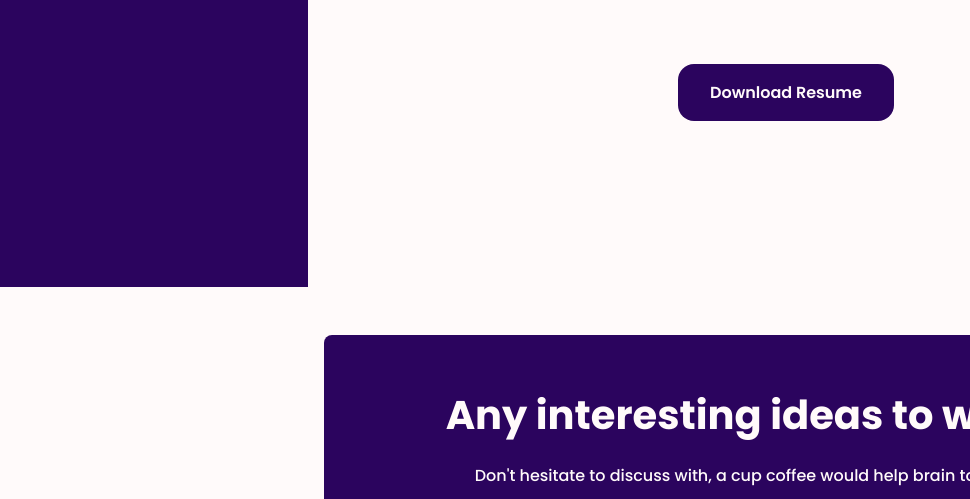
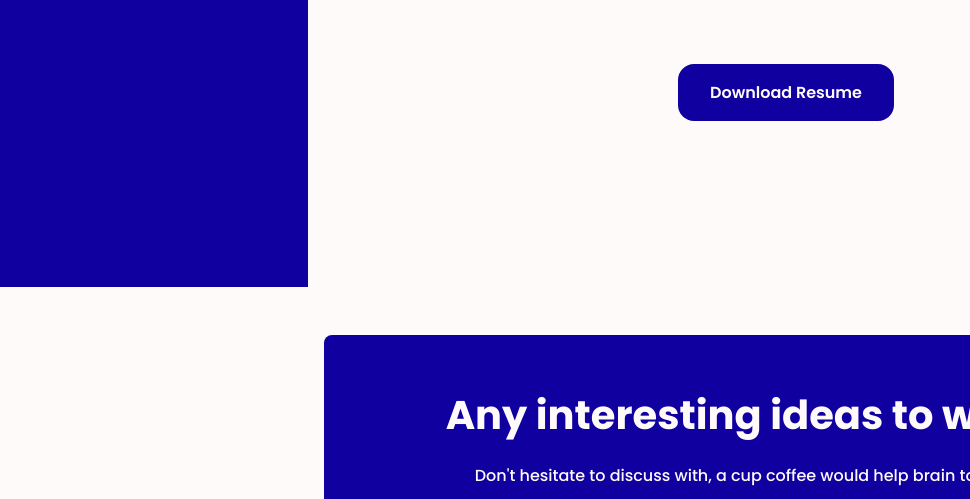
Before and after one commit to RizkyFauziAzis/rizkyfauziazis.github.io, a plain HTML site: page index.html in a window 1280 px wide. Shown: the part 513-1012 px from the top of the page, without its empty margins (16-986 px from the left). Drawn offline with nearby package versions, Linux system fonts and the light colour scheme.

Commit message:
Update styles.css

```diff
--- a/assets/css/styles.css
+++ b/assets/css/styles.css
@@ -9,9 +9,9 @@
   --font-semi-bold: 600;
   --font-bold: 700;
   /*===== Colors =====*/
-  --first-color: #2b045e;
-  --first-color-dark: #2b045e;
-  --first-dark: #2b045e;
+  --first-color: #1000a0;
+  --first-color-dark: #1000a0;
+  --first-dark: #1000a0;
   --first-darken: #290f09;
   --text-color: #ffffff;
   --first-color-light: #eae7e6;
```
